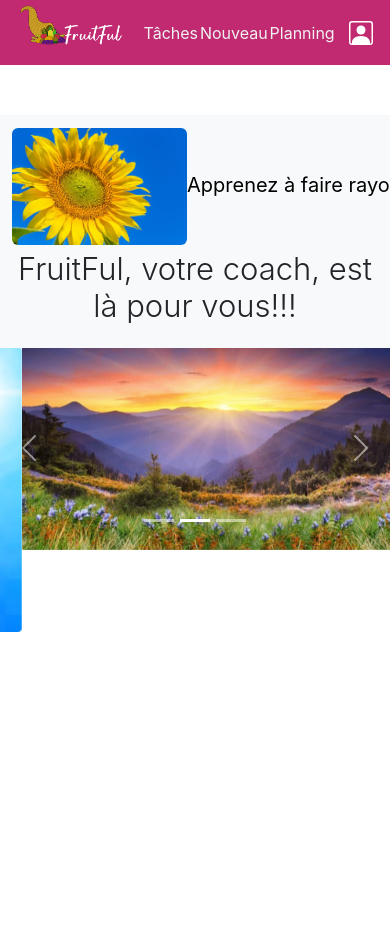
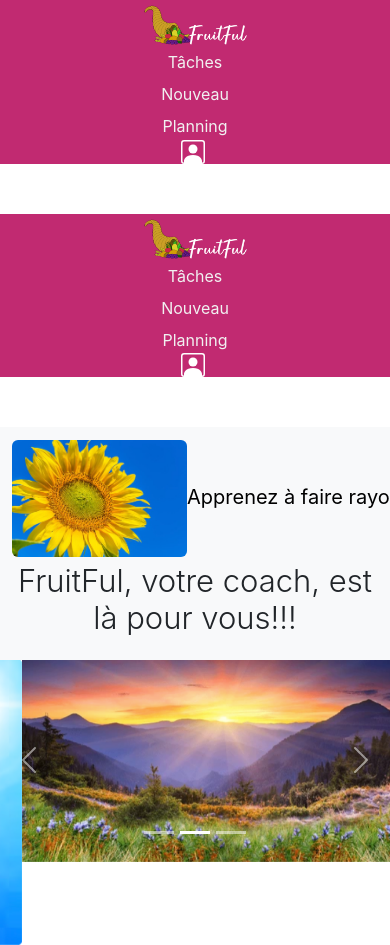
Before and after one commit to RomainVReco/fruitful-app, a React (Create React App) app: page /pageAccueil in a window 390 px wide. Shown: the top 945 px of the page. Before the commit the page ends 844 px from the top, so only its background shows below. Built offline with nearby package versions, Linux system fonts and the light colour scheme.

Commit message:
mep header responsive

```diff
--- a/src/App.css
+++ b/src/App.css
@@ -17,10 +17,15 @@ body {
 
 .headerTop {
   background-color: #C12A71;
-  height: 65px;
+ /* height: 65px; */
   width: 100%;
   z-index: 1000;
   margin-bottom: 50px;
+}
+
+.header-container {
+  display: flex;
+  justify-content: space-evenly;
 }
 
 .image-header{
@@ -52,6 +57,26 @@ body {
   cursor: pointer;
   text-decoration: none;
   color: #f1f1f1;
+}
+
+.dropdown-toggle::after {
+  content: none !important;
+}
+
+@media (max-width: 645px) {
+
+
+  .listeMenu {
+    flex-direction: column;
+    justify-content: center ;
+    width: 100%;
+    gap: 0.5rem;
+    height: auto;
+  }
+  .header-container {
+    display: block;
+    text-align: center;
+  }
 }
 
 
--- a/src/App.js
+++ b/src/App.js
@@ -4,13 +4,17 @@ import './App.css';
 import PageAccueil from './components/PageAccueil';
 import Base from './components/Base';
 import CreationTache from './components/CreationTache';
+import Header from './components/Header';
 import {BrowserRouter as Router, Route, Routes} from 'react-router-dom';
+import 'bootstrap/dist/css/bootstrap.min.css';
+import 'bootstrap/dist/js/bootstrap.bundle.min.js';
 
 
 
 function App() {
   return (
     <Router>
+      <Header/>
       <Routes>
         <Route path ="/pageAccueil" element={<PageAccueil/>} />
         <Route path = "/" element={<Base/>} />
--- a/src/components/Base.js
+++ b/src/components/Base.js
@@ -2,7 +2,6 @@ import React from "react";
 import GenericButton from './GenericButton'
 import Tache from './Tache';
 import ActionBar from "./ActionBar";
-import Header from "./Header";
 
 const handleSubmit = (event) => {
     event.preventDefault()
@@ -13,7 +12,6 @@ export default function Base () {
 
     return (
     <div className="">
-      <Header/>
       <Tache nomHabitude="Lire un livre" quota='20' quantiteQuota='pages' heure='10h30' />
       <Tache nomHabitude="Courir" quota='5' quantiteQuota='km' heure='19h30' />
       <Tache nomHabitude="Dire un mot doux à ma femme" quota='' quantiteQuota='' heure='18h50' />
--- a/src/components/CreationTache.js
+++ b/src/components/CreationTache.js
@@ -1,6 +1,4 @@
 import React from 'react'
-import Header from './Header'
-import InputTache from './InputGenericText'
 import InputGenericText from './InputGenericText'
 import ModaleLogo from './ModaleLogo'
 import rasp from '../assets/logo-rasp.svg'
@@ -85,8 +83,6 @@ export default function CreationTache() {
 
 
 	return (
-		<>
-			<Header />
 			<div className='container'>
 				<h3 style={{ marginBottom: '25px' }}> Créez-vous une nouvelle habitude</h3>
 
@@ -125,6 +121,5 @@ export default function CreationTache() {
 					{/* <GenericButton label="Valider" buttonStyle='boutonValider' method={handleSubmit}/> */}
 				</div>
 			</div>
-		</>
 	)
 }
--- a/src/components/Header.js
+++ b/src/components/Header.js
@@ -16,15 +16,30 @@ function Header() {
       <a href="#" className="btn">Connexion</a>
     </div></>
 
-const estConnecte = <><div className="lienHeader lien"><svg xmlns="http://www.w3.org/2000/svg" width="24" height="24" fill="#FFF" class="bi bi-person-square" viewBox="0 0 16 16">
+  const estConnecte = <>
+    <div className="lienHeader lien toggle-icon">
+      <div className="dropwdown">
+        <a className="dropdown-toggle" role="button" data-bs-toggle="dropdown" aria-expanded="false">
+        <svg xmlns="http://www.w3.org/2000/svg" width="24" height="24" fill="#FFF" class="bi bi-person-square" viewBox="0 0 16 16">
   <path d="M11 6a3 3 0 1 1-6 0 3 3 0 0 1 6 0"/>
   <path d="M2 0a2 2 0 0 0-2 2v12a2 2 0 0 0 2 2h12a2 2 0 0 0 2-2V2a2 2 0 0 0-2-2zm12 1a1 1 0 0 1 1 1v12a1 1 0 0 1-1 1v-1c0-1-1-4-6-4s-6 3-6 4v1a1 1 0 0 1-1-1V2a1 1 0 0 1 1-1z"/>
-</svg></div></>
+  </svg>
+        </a>
+        <ul className="dropdown-menu">
+          <li><a href="#" className="dropdown-item">Mon profil</a></li>
+          <li><a href="#" className="dropdown-item">Mon bilan</a></li>
+          <li><a href="#" className="dropdown-item">Mes tâches</a></li>
+          <li><a href="#" className="dropdown-item">Abonnement</a></li>
+          <li><a href="#" className="dropdown-item">Déconnexion</a></li>
+        </ul>
+      </div>
+    </div>
+    </>
 
     return (
 
     <nav className="headerTop">
-      <div className="d-flex justify-content-evenly" >
+      <div className="header-container" >
         <div>
           <Link className="" to='/'>
             <img src={logoComplet} alt="logo fruitful" className="image-header"></img>
@@ -40,7 +55,7 @@ const estConnecte = <><div className="lienHeader lien"><svg xmlns="http://www.w3
             <Link className='lien' to='/planning'>Planning</Link>
           </li>
         </ul>
-        {isConnected ? estConnecte : blocConnexion }
+        {isConnected ? estConnecte : blocConnexion}
         {/*
         <div className="lienHeader">
           <a href="#" className="btn">S'inscrire</a>
```
Also changed, not shown: src/assets/list.svg (added). Lines whose indentation alone changed are shown as unchanged.
